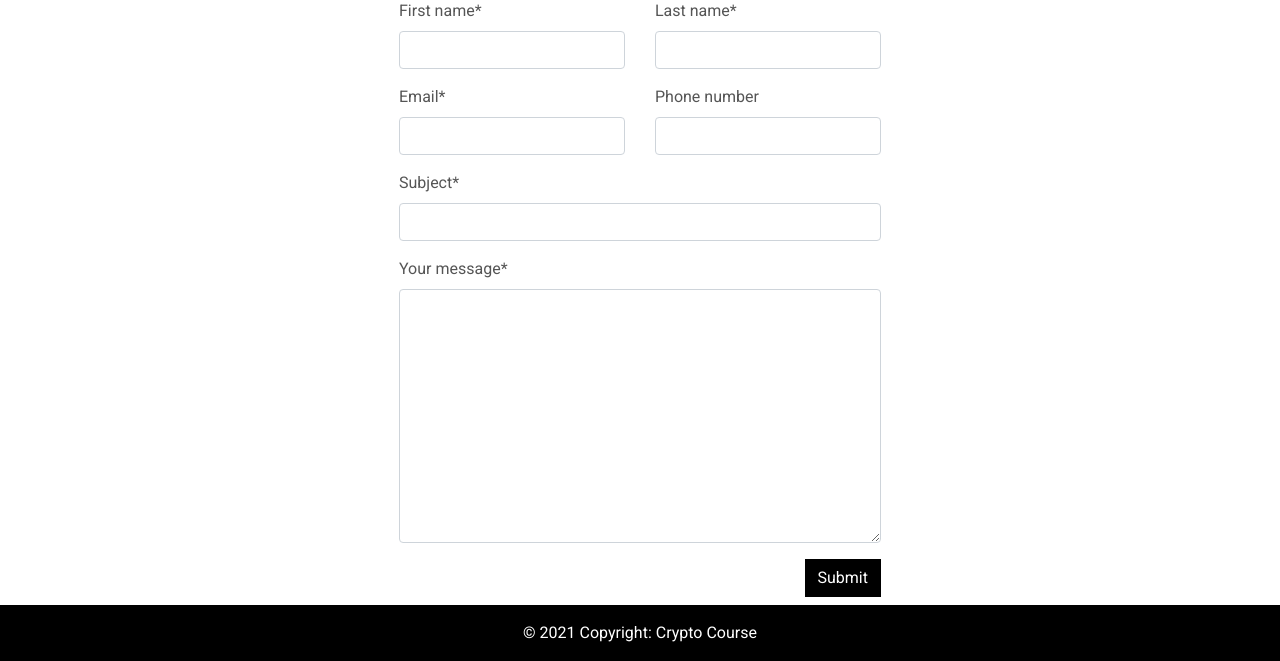
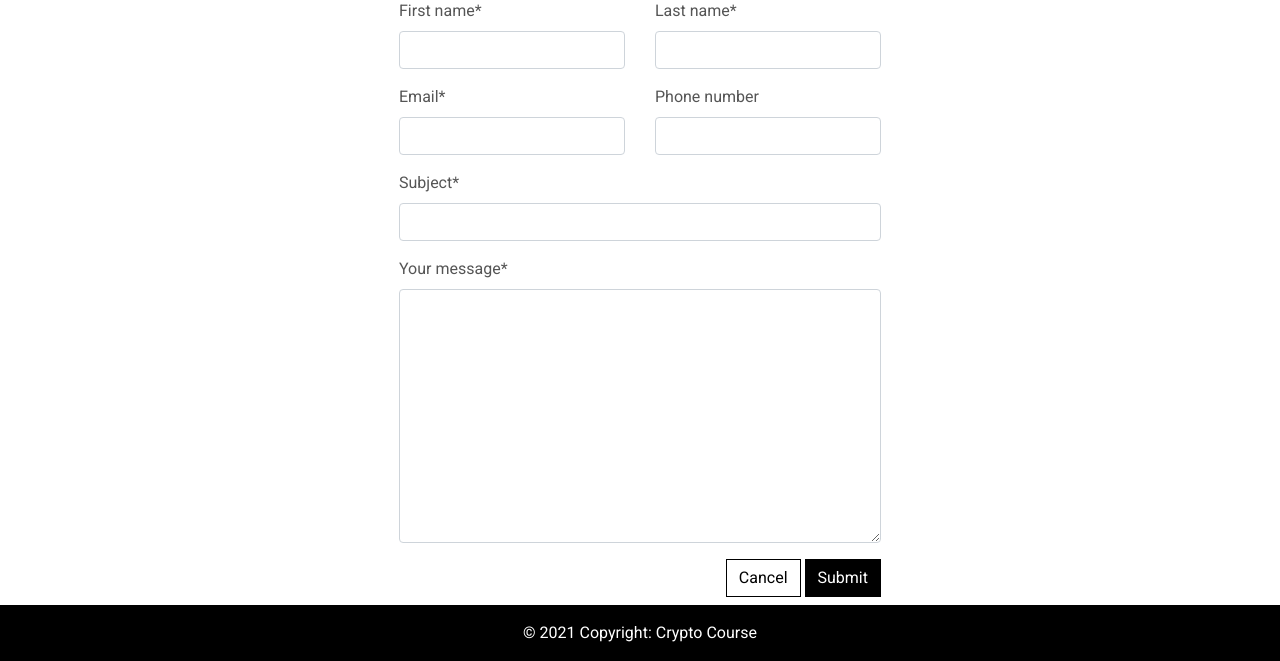
Before and after one commit to tindyc/crypto_course, a Django app: page /contact/contact/ in a window 1280 px wide. Shown: the part 317-978 px from the top of the page. Run offline with Django 3.2, Linux system fonts and the light colour scheme; some libraries are stand-ins or nearby versions.

Commit message:
Add cancel button to contact form

```diff
--- a/contact/templates/contact/contact.html
+++ b/contact/templates/contact/contact.html
@@ -52,6 +52,7 @@
                         {% endif %}
                     {% endfor %}
                     <div class="text-right">
+                        <a class="btn btn-outline-black rounded-0" href="{% url 'blog' %}">Cancel</a>
                         <button class="btn btn-black rounded-0" type="submit">Submit</button>
                     </div>
                 </form>
```
